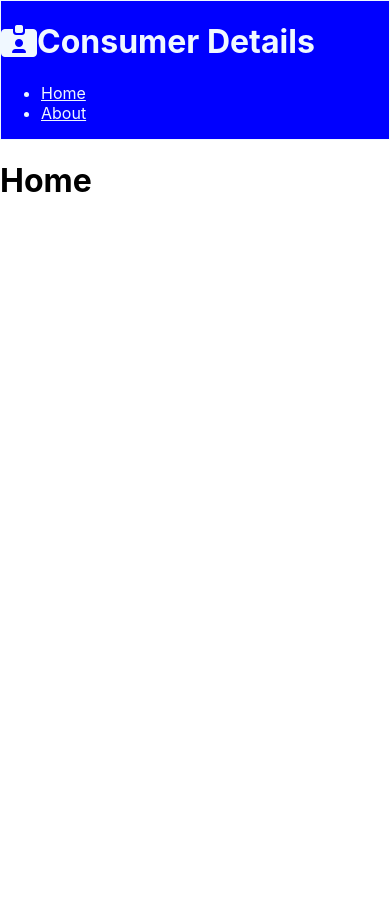
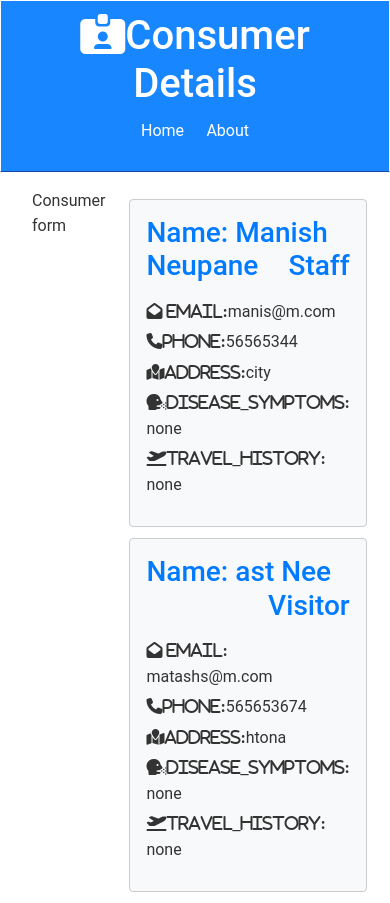
Before and after one commit to ManNeu/Consumer-Details, a React (Create React App) app in the folder client/: page / in a window 390 px wide. Before the commit the page ends 844 px from the top, so only its background shows below. Built offline with nearby package versions, Linux system fonts and the light colour scheme.

Commit message:
Consumer component now has concumer context, details of consumers now can be viewed of hard coded entry, backend still not linked

```diff
--- a/client/public/index.html
+++ b/client/public/index.html
@@ -38,6 +38,12 @@
       Learn how to configure a non-root public URL by running `npm run build`.
     -->
     <title>ConsumerDetails| Effort to make contact tracing easier</title>
+    <link
+      rel="stylesheet"
+      href="https://maxcdn.bootstrapcdn.com/bootstrap/4.4.1/css/bootstrap.min.css"
+      integrity="sha384-Vkoo8x4CGsO3+Hhxv8T/Q5PaXtkKtu6ug5TOeNV6gBiFeWPGFN9MuhOf23Q9Ifjh"
+      crossorigin="anonymous"
+    />
   </head>
   <body>
     <noscript>You need to enable JavaScript to run this app.</noscript>
--- a/client/src/App.css
+++ b/client/src/App.css
@@ -9,6 +9,12 @@
 .bg-primary {
   color: aliceblue;
   /* color: rgba(0, 0, 255, 0.507); */
+}
+
+.grid2 {
+  display: grid;
+  grid-template-columns: repeat(2, 1fr);
+  grid-gap: 1.5rem;
 }
 .navLink {
   color: aliceblue;
@@ -39,6 +45,448 @@
 .App-link {
   color: #61dafb;
 }
+@import url("https://fonts.googleapis.com/css?family=Roboto");
+
+/* Global Styles */
+:root {
+  --primary-color: #003699;
+  --dark-color: #333333;
+  --light-color: #f4f4f4;
+  --danger-color: #dc3545;
+  --success-color: #28a745;
+}
+
+* {
+  box-sizing: border-box;
+  margin: 0;
+  padding: 0;
+}
+
+body {
+  font-family: "Roboto", sans-serif;
+  font-size: 1rem;
+  line-height: 1.6;
+  background-color: #fff;
+  color: #333;
+}
+
+a {
+  color: var(--primary-color);
+  text-decoration: none;
+}
+
+a:hover {
+  color: #666;
+}
+
+ul {
+  list-style: none;
+}
+
+img {
+  width: 100%;
+}
+
+/* Utilities */
+.container {
+  max-width: 1100px;
+  margin: auto;
+  overflow: hidden;
+  padding: 0 2rem;
+}
+
+/* Text Styles*/
+.x-large {
+  font-size: 4rem;
+  line-height: 1.2;
+  margin-bottom: 1rem;
+}
+
+.large {
+  font-size: 3rem;
+  line-height: 1.2;
+  margin-bottom: 1rem;
+}
+
+.lead {
+  font-size: 1.5rem;
+  margin-bottom: 1rem;
+}
+
+.text-center {
+  text-align: center;
+}
+
+.text-primary {
+  color: var(--primary-color);
+}
+
+.text-dark {
+  color: var(--dark-color);
+}
+
+.text-center {
+  text-align: center;
+}
+
+.text-right {
+  text-align: right;
+}
+
+.text-left {
+  text-align: left;
+}
+
+/* Cards */
+.card {
+  padding: 1rem;
+  border: #ccc 1px dotted;
+  margin: 0.7rem 0;
+}
+
+/* List */
+.list {
+  margin: 0.5rem 0;
+}
+
+.list li {
+  padding-bottom: 0.3rem;
+}
+
+/* Padding */
+.p {
+  padding: 0.5rem;
+}
+.p-1 {
+  padding: 1rem;
+}
+.p-2 {
+  padding: 2rem;
+}
+.p-3 {
+  padding: 3rem;
+}
+.py {
+  padding: 0.5rem 0;
+}
+.py-1 {
+  padding: 1rem 0;
+}
+.py-2 {
+  padding: 2rem 0;
+}
+.py-3 {
+  padding: 3rem 0;
+}
+
+/* Margin */
+.m {
+  margin: 0.5rem;
+}
+.m-1 {
+  margin: 1rem;
+}
+.m-2 {
+  margin: 2rem;
+}
+.m-3 {
+  margin: 3rem;
+}
+.my {
+  margin: 0.5rem 0;
+}
+.my-1 {
+  margin: 1rem 0;
+}
+.my-2 {
+  margin: 2rem 0;
+}
+.my-3 {
+  margin: 3rem 0;
+}
+
+/* Grid */
+.grid-2 {
+  display: grid;
+  grid-template-columns: repeat(2, 1fr);
+  grid-gap: 2rem;
+}
+
+.grid-3 {
+  display: grid;
+  grid-template-columns: repeat(3, 1fr);
+  grid-gap: 1rem;
+}
+
+.grid-4 {
+  display: grid;
+  grid-template-columns: repeat(4, 1fr);
+  grid-gap: 2rem;
+}
+
+.grid-2-3 {
+  display: grid;
+  grid-template-columns: 2fr 3fr;
+  grid-gap: 2rem;
+}
+
+.btn {
+  display: inline-block;
+  background: var(--light-color);
+  color: #333;
+  padding: 0.4rem 1.3rem;
+  font-size: 1rem;
+  border: none;
+  cursor: pointer;
+  margin-right: 0.5rem;
+  transition: opacity 0.2s ease-in;
+  outline: none;
+}
+
+.btn-link {
+  background: none;
+  padding: 0;
+  margin: 0;
+}
+
+.btn-block {
+  display: block;
+  width: 100%;
+}
+
+.btn-sm {
+  font-size: 0.8rem;
+  padding: 0.3rem 1rem;
+  margin-right: 0.2rem;
+}
+
+.badge {
+  font-size: 0.8rem;
+  padding: 0.2rem 0.7rem;
+  text-align: center;
+  margin: 0.3rem;
+  background: var(--light-color);
+  color: #333;
+  border-radius: 5px;
+}
+
+.alert {
+  padding: 0.7rem;
+  margin: 1rem 0;
+  opacity: 0.9;
+  background: var(--light-color);
+  color: #333;
+}
+
+.btn-primary,
+.bg-primary,
+.badge-primary,
+.alert-primary {
+  background: var(--primary-color);
+  color: #fff;
+}
+
+.btn-light,
+.bg-light,
+.badge-light,
+.alert-light {
+  background: var(--light-color);
+  color: #333;
+}
+
+.btn-dark,
+.bg-dark,
+.badge-dark,
+.alert-dark {
+  background: var(--dark-color);
+  color: #fff;
+}
+
+.btn-danger,
+.bg-danger,
+.badge-danger,
+.alert-danger {
+  background: var(--danger-color);
+  color: #fff;
+}
+
+.btn-success,
+.bg-success,
+.badge-success,
+.alert-success {
+  background: var(--success-color);
+  color: #fff;
+}
+
+.btn-white,
+.bg-white,
+.badge-white,
+.alert-white {
+  background: #fff;
+  color: #333;
+  border: #ccc solid 1px;
+}
+
+.btn:hover {
+  opacity: 0.8;
+}
+
+.bg-light,
+.badge-light {
+  border: #ccc solid 1px;
+}
+
+.round-img {
+  border-radius: 50%;
+}
+
+/* Forms */
+input {
+  margin: 1.2rem 0;
+}
+
+.form-text {
+  display: block;
+  margin-top: 0.3rem;
+  color: #888;
+}
+
+input[type="text"],
+input[type="email"],
+input[type="password"],
+input[type="date"],
+select,
+textarea {
+  display: block;
+  width: 100%;
+  padding: 0.4rem;
+  font-size: 1.2rem;
+  border: 1px solid #ccc;
+}
+
+input[type="submit"],
+button {
+  font: inherit;
+}
+
+.form-group {
+  margin: 1.2rem 0;
+}
+
+.form-group input {
+  margin: 0.2rem 0;
+}
+
+.form-container {
+  max-width: 500px;
+  margin: 2rem auto;
+  overflow: hidden;
+  padding: 0 2rem;
+}
+
+.form-container h1,
+h2,
+h3 {
+  text-align: center;
+}
+
+table th,
+table td {
+  padding: 1rem;
+  text-align: left;
+}
+
+table th {
+  background: var(--light-color);
+}
+
+/* Navbar */
+.navbar {
+  display: flex;
+  justify-content: space-between;
+  align-items: center;
+  padding: 0.7rem 2rem;
+  z-index: 1;
+  width: 100%;
+  border-bottom: solid 1px var(--primary-color);
+  opacity: 0.9;
+  margin-bottom: 1rem;
+}
+
+.navbar ul {
+  display: flex;
+}
+
+.navbar a {
+  color: #fff;
+  padding: 0.45rem;
+  margin: 0 0.25rem;
+}
+
+.navbar a:hover {
+  color: var(--light-color);
+}
+
+.navbar .welcome span {
+  margin-right: 0.6rem;
+}
+
+/* Animation (Add After) */
+.item-enter {
+  opacity: 0;
+}
+.item-enter-active {
+  opacity: 1;
+  transition: opacity 1000ms ease-in;
+}
+.item-exit {
+  opacity: 1;
+}
+.item-exit-active {
+  opacity: 0;
+  transition: opacity 1000ms ease-in;
+}
+
+/* Mobile Styles */
+@media (max-width: 700px) {
+  .hide-sm {
+    display: none;
+  }
+
+  .grid-2,
+  .grid-3,
+  .grid-4 {
+    grid-template-columns: 1fr;
+  }
+
+  /* Text Styles */
+  .x-large {
+    font-size: 3rem;
+  }
+
+  .large {
+    font-size: 2rem;
+  }
+
+  .lead {
+    font-size: 1rem;
+  }
+
+  /* Navbar */
+  .navbar {
+    display: block;
+    text-align: center;
+  }
+
+  .navbar h1 {
+    margin-bottom: 0.6rem;
+  }
+
+  .navbar ul {
+    text-align: center;
+    justify-content: center;
+  }
+}
 
 @keyframes App-logo-spin {
   from {
--- /dev/null
+++ b/client/src/components/consumers/ConsumerItem.js
@@ -0,0 +1,66 @@
+import React from "react";
+
+const ConsumerItem = ({ consumer }) => {
+  const {
+    id,
+    first_name,
+    last_name,
+    email,
+    phone,
+    address,
+    symptoms,
+    travel_history,
+    type,
+  } = consumer;
+  return (
+    <div className="card bg-light">
+      <h3 className="text-primary text-left">
+        Name: {first_name + " " + last_name}{" "}
+        <span
+          style={{ float: "right" }}
+          className={
+            "badge" + (type === "staff" ? "badge-success" : "badge-primary")
+          }
+        >
+          {" "}
+          {type.charAt(0).toUpperCase() + type.slice(1)}
+        </span>
+      </h3>
+      <ul className="list">
+        {" "}
+        {email && (
+          <li>
+            <i className="fas fa-envelope-open">{" email:"}</i>
+            {email}
+          </li>
+        )}
+        {phone && (
+          <li>
+            <i className="fas fa-phone">{"Phone: "}</i>
+            {phone}
+          </li>
+        )}
+        {address && (
+          <li>
+            <i className="fas fa-map-marked">{"Address: "}</i>
+            {address}
+          </li>
+        )}
+        {symptoms && (
+          <li>
+            <i className="fas fa-head-side-cough">{"Disease_symptoms: "}</i>
+            {symptoms}
+          </li>
+        )}
+        {travel_history && (
+          <li>
+            <i className="fas fa-plane-departure">{"Travel_history: "}</i>
+            {travel_history}
+          </li>
+        )}
+      </ul>
+    </div>
+  );
+};
+
+export default ConsumerItem;
--- /dev/null
+++ b/client/src/components/consumers/Consumers.js
@@ -0,0 +1,18 @@
+import React, { Fragment, useContext } from "react";
+import ConsumerContext from "../../context/consumer/consumerContext";
+import ConsumerItem from "./ConsumerItem";
+const Consumers = () => {
+  //having access data that's in consumerContext
+  const consumerContext = useContext(ConsumerContext);
+
+  const { consumers } = consumerContext;
+  return (
+    <Fragment>
+      {consumers.map((consumer) => (
+        <ConsumerItem key={consumer.id} consumer={consumer} />
+      ))}
+    </Fragment>
+  );
+};
+
+export default Consumers;
--- a/client/src/components/pages/Home.js
+++ b/client/src/components/pages/Home.js
@@ -1,9 +1,12 @@
 import React from "react";
-
+import Consumers from "../consumers/Consumers";
 const Home = () => {
   return (
-    <div>
-      <h1>Home</h1>
+    <div className="grid2">
+      <div>Consumer form</div>
+      <div>
+        <Consumers />
+      </div>
     </div>
   );
 };
```
Also changed, not shown: 1 other file (tests, documents, lock files or other folders).
